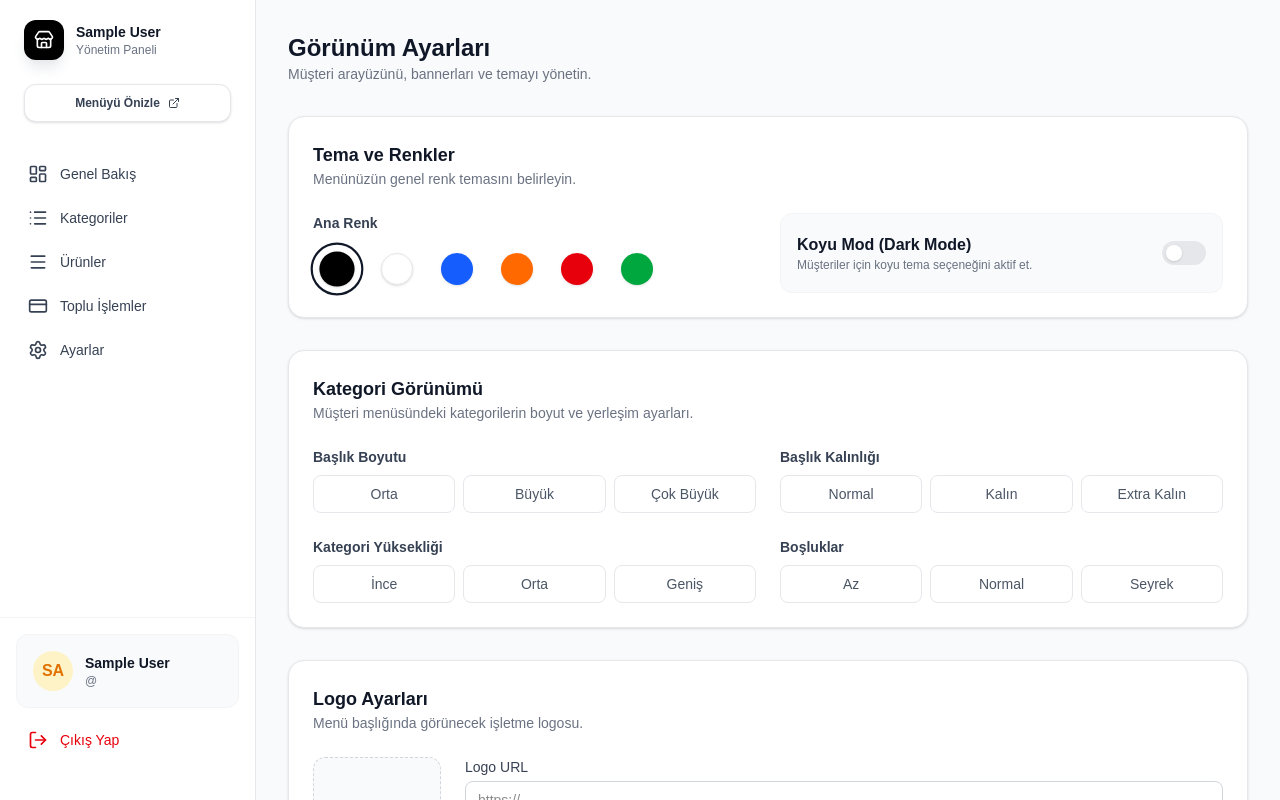
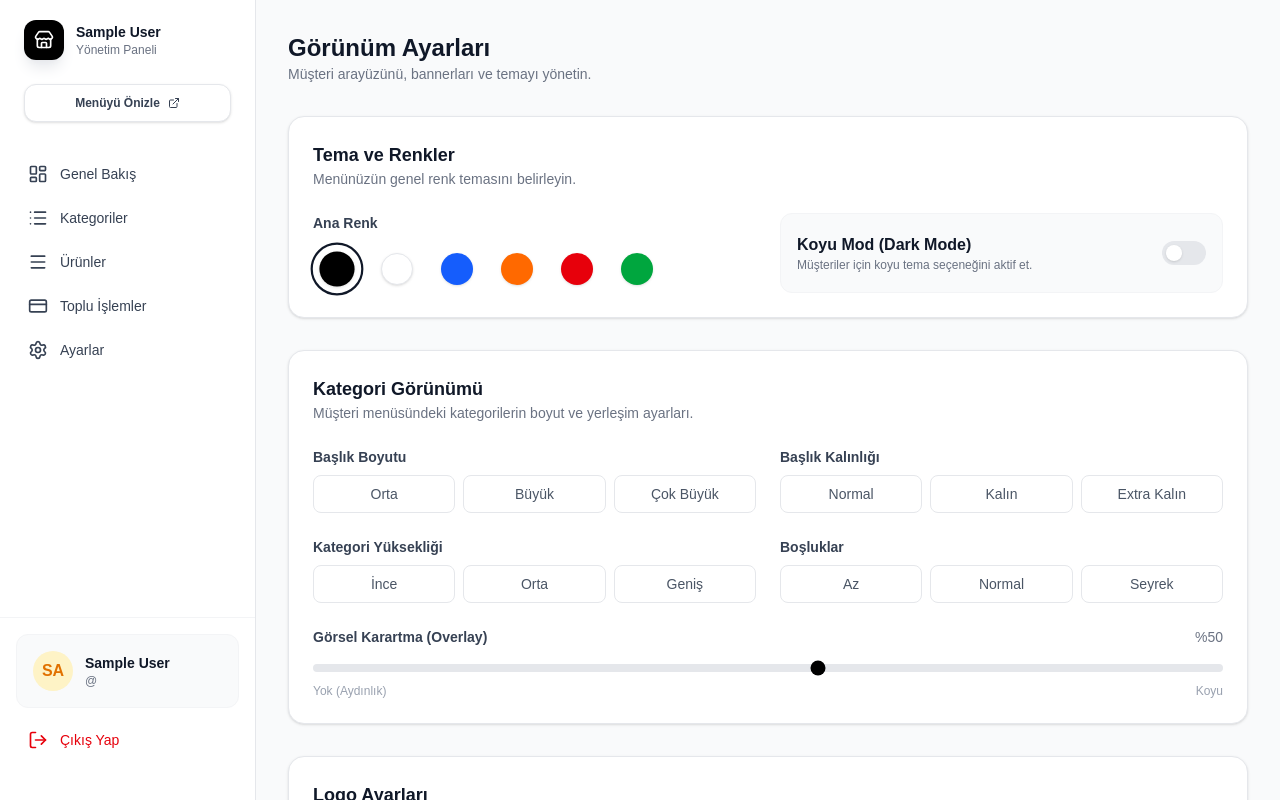
Before and after one commit to gokhanyigit06/qrmenu1, a Next.js app: page /admin/settings in a window 1280 px wide. Shown: the top 800 px of the page. Built offline with nearby package versions, Linux system fonts and the light colour scheme; sample sign-in values are in the browser's storage.

Commit message:
fix: Allow 0 opacity in category overlay

```diff
--- a/app/admin/settings/page.tsx
+++ b/app/admin/settings/page.tsx
@@ -279,8 +279,8 @@ export default function SettingsPage() {
                                         key={gap}
                                         onClick={() => handleChange('categoryGap', gap as any)}
                                         className={`flex-1 rounded-lg border py-2 text-sm font-medium transition-all ${localSettings.categoryGap === gap
-                                            ? 'bg-gray-900 text-white border-gray-900'
-                                            : 'bg-white text-gray-600 border-gray-200 hover:border-gray-300'
+                                                ? 'bg-gray-900 text-white border-gray-900'
+                                                : 'bg-white text-gray-600 border-gray-200 hover:border-gray-300'
                                             }`}
                                     >
                                         {gap === 'small' ? 'Az' : gap === 'medium' ? 'Normal' : 'Seyrek'}
@@ -288,6 +288,28 @@ export default function SettingsPage() {
                                 ))}
                             </div>
                         </div>
+
+                        {/* Overlay Opacity */}
+                        <div className="col-span-1 md:col-span-2">
+                            <label className="mb-2 flex justify-between text-sm font-bold text-gray-700">
+                                <span>Görsel Karartma (Overlay)</span>
+                                <span className="text-gray-500 font-normal">%{localSettings.categoryOverlayOpacity ?? 50}</span>
+                            </label>
+                            <input
+                                type="range"
+                                min="0"
+                                max="90"
+                                step="10"
+                                value={localSettings.categoryOverlayOpacity ?? 50}
+                                onChange={(e) => handleChange('categoryOverlayOpacity', parseInt(e.target.value))}
+                                className="h-2 w-full cursor-pointer appearance-none rounded-lg bg-gray-200 accent-black"
+                            />
+                            <div className="mt-1 flex justify-between text-xs text-gray-400">
+                                <span>Yok (Aydınlık)</span>
+                                <span>Koyu</span>
+                            </div>
+                        </div>
+
                     </div>
                 </div>
 
--- a/components/CategoryAccordion.tsx
+++ b/components/CategoryAccordion.tsx
@@ -93,10 +93,15 @@ export default function CategoryAccordion({ categories, products, language }: Ca
                                     )}
                                 />
                                 {/* Dynamic Gradient Overlay based on state */}
-                                <div className={cn(
-                                    "absolute inset-0 transition-opacity duration-300",
-                                    isOpen ? "bg-black/70" : "bg-black/50"
-                                )} />
+                                <div
+                                    className={cn(
+                                        "absolute inset-0 transition-opacity duration-300",
+                                        isOpen ? "bg-black/70" : ""
+                                    )}
+                                    style={{
+                                        backgroundColor: isOpen ? undefined : `rgba(0,0,0, ${settings.categoryOverlayOpacity !== undefined && settings.categoryOverlayOpacity !== null ? settings.categoryOverlayOpacity / 100 : 0.5})`
+                                    }}
+                                />
                             </div>
 
                             {/* Content */}
--- a/lib/data.ts
+++ b/lib/data.ts
@@ -66,6 +66,7 @@ export interface SiteSettings {
   categoryFontWeight?: 'normal' | 'bold' | 'black';
   categoryRowHeight?: 'small' | 'medium' | 'large';
   categoryGap?: 'small' | 'medium' | 'large';
+  categoryOverlayOpacity?: number;
 }
 
 export const defaultSettings: SiteSettings = {
--- a/lib/services.ts
+++ b/lib/services.ts
@@ -278,7 +278,8 @@ export async function getSettings(restaurantId: string) {
         categoryFontSize: data.category_font_size || 'large',
         categoryFontWeight: data.category_font_weight || 'black',
         categoryRowHeight: data.category_row_height || 'medium',
-        categoryGap: data.category_gap || 'medium'
+        categoryGap: data.category_gap || 'medium',
+        categoryOverlayOpacity: data.category_overlay_opacity !== null ? data.category_overlay_opacity : 50
     } as SiteSettings;
 }
 
@@ -297,6 +298,7 @@ export async function updateSettings(restaurantId: string, settings: Partial<Sit
     if (settings.categoryFontWeight !== undefined) dbUpdates.category_font_weight = settings.categoryFontWeight;
     if (settings.categoryRowHeight !== undefined) dbUpdates.category_row_height = settings.categoryRowHeight;
     if (settings.categoryGap !== undefined) dbUpdates.category_gap = settings.categoryGap;
+    if (settings.categoryOverlayOpacity !== undefined) dbUpdates.category_overlay_opacity = settings.categoryOverlayOpacity;
 
     const { error } = await supabase.from('settings').update(dbUpdates).eq('restaurant_id', restaurantId);
     if (error) throw error;
```
Also changed, not shown: 1 other file (tests, documents, lock files or other folders).
